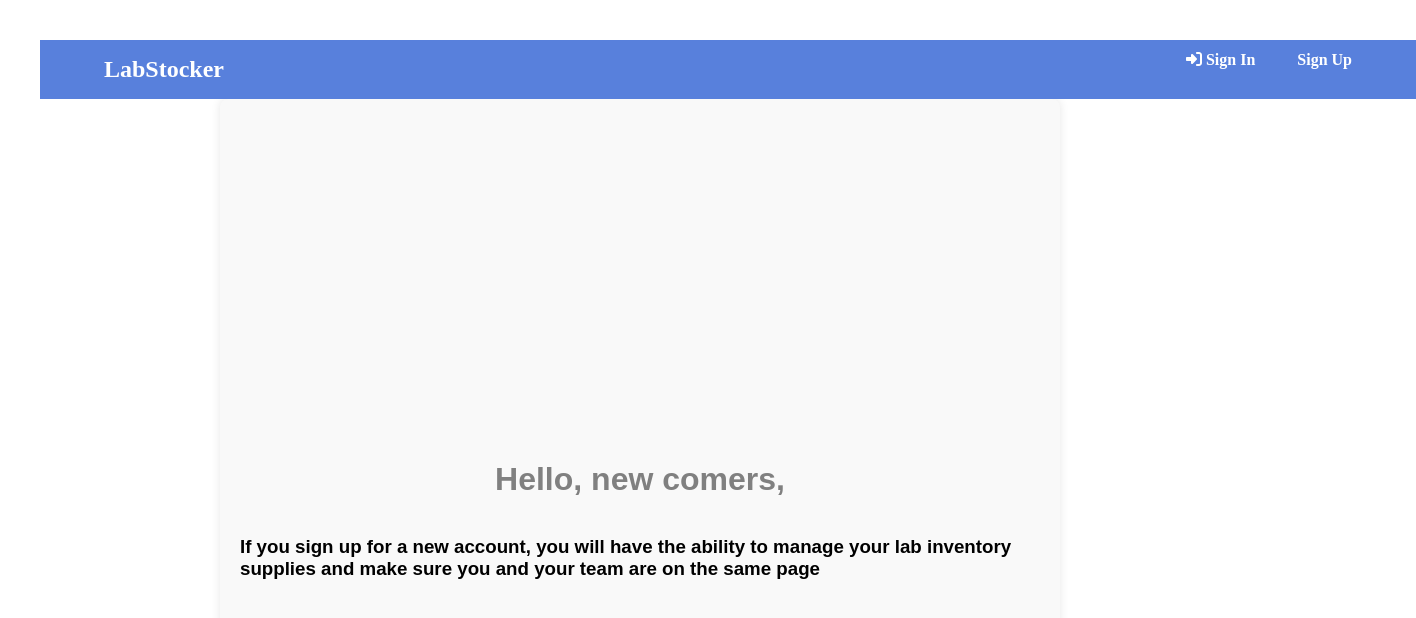
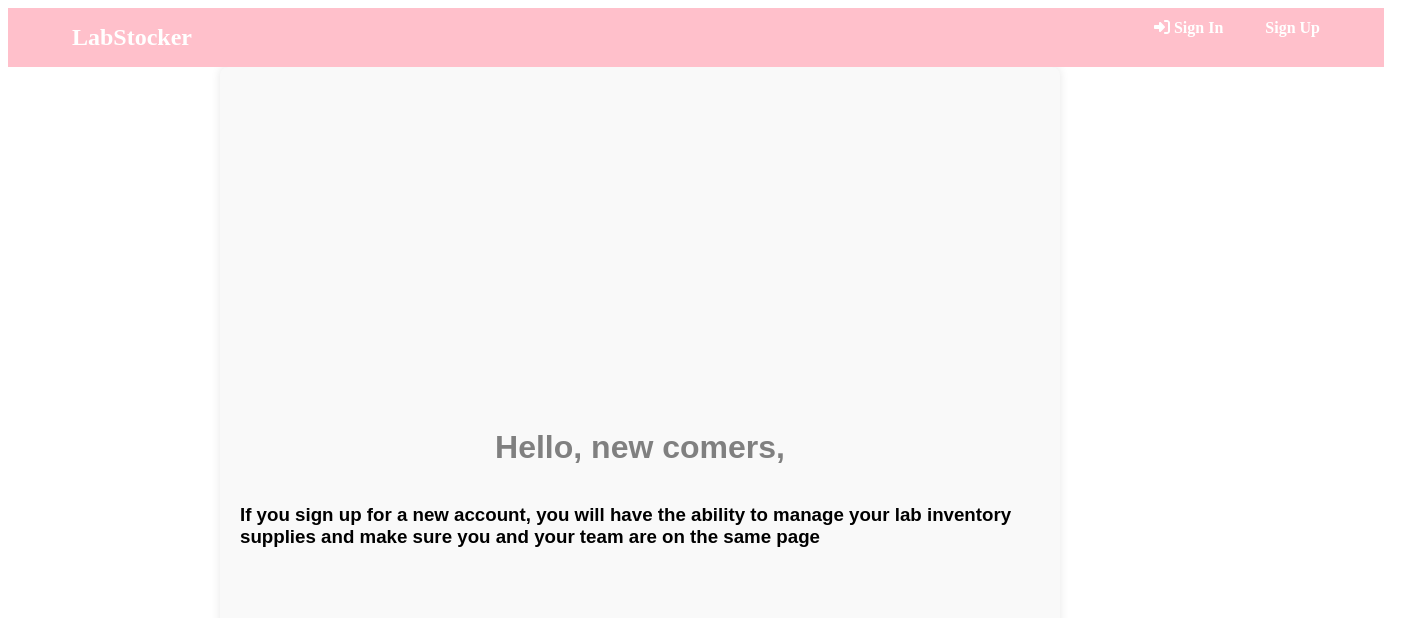
Before and after one commit to Zee1089/react-lab-inventory-frontend, a React (Vite) app: page / in a window 1280 px wide. Shown: the top 618 px of the page, 1416 px wide, since content can reach past the window. Built offline with nearby package versions, Linux system fonts and the light colour scheme; no server answers; the HTML template or start-up script is replaced by a standard one.

Commit message:
jason's changes

```diff
--- a/src/components/Dashboard/Dashboard.css
+++ b/src/components/Dashboard/Dashboard.css
@@ -1,7 +1,6 @@
 #root {
     max-width: 1280px;
     margin: 0 auto;
-    padding: 2rem;
     text-align: center;
   }
 
@@ -26,17 +25,3 @@
       transform: rotate(360deg);
     }
   }
-
-  @media (prefers-reduced-motion: no-preference) {
-    a:nth-of-type(2) .logo {
-      animation: logo-spin infinite 20s linear;
-    }
-  }
-
-  .card {
-    padding: 2em;
-  }
-
-  .read-the-docs {
-    color: #888;
-  }
--- a/src/components/Dashboard/Dashboard.jsx
+++ b/src/components/Dashboard/Dashboard.jsx
@@ -4,7 +4,6 @@
 import equipmentLogo from '../../assets/equipment.svg'
 import './Dashboard.css'
 import { NavLink } from 'react-router-dom';
-
 
 const Dashboard = ({}) => {
   const user = useContext(AuthedUserContext);
--- a/src/components/NavBar/NavBar.css
+++ b/src/components/NavBar/NavBar.css
@@ -1,15 +1,14 @@
-/* NavBar.css */
-
 nav {
     display: flex;
     justify-content: space-between;
     align-items: center;
-    background-color: #5880dc;
+    background-color: pink;
     color: white;
     position: sticky;
     top: 0;
     width: 100vw;
     padding: 0 3rem;
+    overflow: scroll;
 }
 
 nav .title {
```
Also changed, not shown: src/components/NavBar/NavBar.jsx (line endings or trailing spaces).
